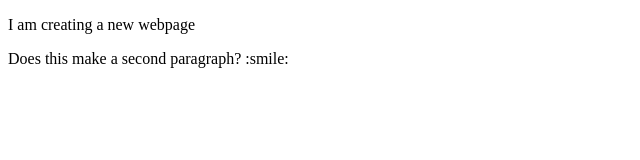
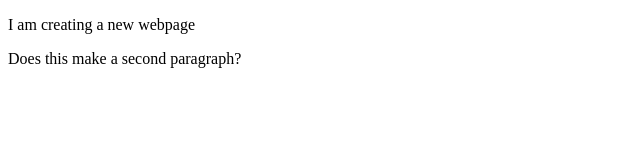
Before and after one commit to mpconcan/helloworld, a plain HTML site: page index.html in a window 1280 px wide. Shown: the full height of the page, 0-640 px from the left. Drawn offline with Linux system fonts and the light colour scheme.

Commit message:
remove smile
:smile:

```diff
--- a/index.html
+++ b/index.html
@@ -5,6 +5,6 @@
   </head>
   <body>
     <p>I am creating a new webpage</p>
-    <p>Does this make a second paragraph? :smile: </p>
+    <p>Does this make a second paragraph? </p>
   </body>
 </html>
```
